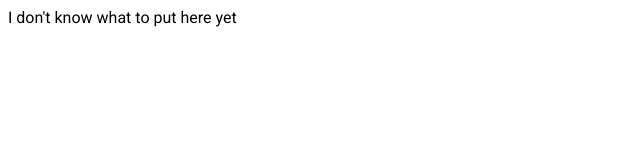
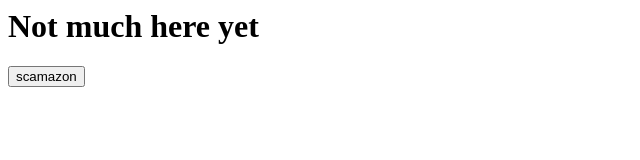
Before and after one commit to bloohacked/bloohacked.tech, a plain HTML site: page index.html in a window 1280 px wide. Shown: the whole page, without its empty margins (0-640 px from the left). Drawn offline with Linux system fonts and the light colour scheme.

Commit message:
Update index.html

```diff
--- a/index.html
+++ b/index.html
@@ -1,6 +1,7 @@
 <html>
 <head><link rel="preconnect" href="https://fonts.googleapis.com">
 <link rel="preconnect" href="https://fonts.gstatic.com" crossorigin>
-<link href="https://fonts.googleapis.com/css2?family=Roboto&display=swap" rel="stylesheet"></head>
-<p style="font-family: 'Roboto', sans-serif;">I don't know what to put here yet</p>
+<link href="https://fonts.googleapis.com/css2?family=Roboto&display=swap" rel="stylesheet"><title>Things</title></head>
+<h1>Not much here yet</h1>
+<a href="https://scamazon.bloohacked.tech"><button>scamazon</button></a>
 </html>
```
